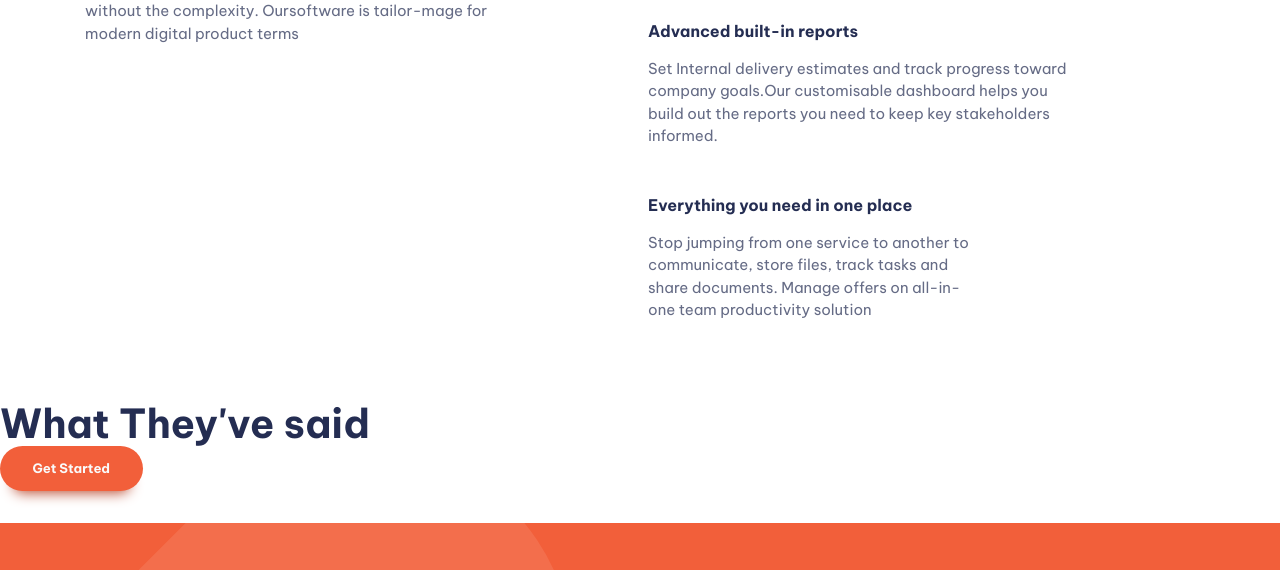
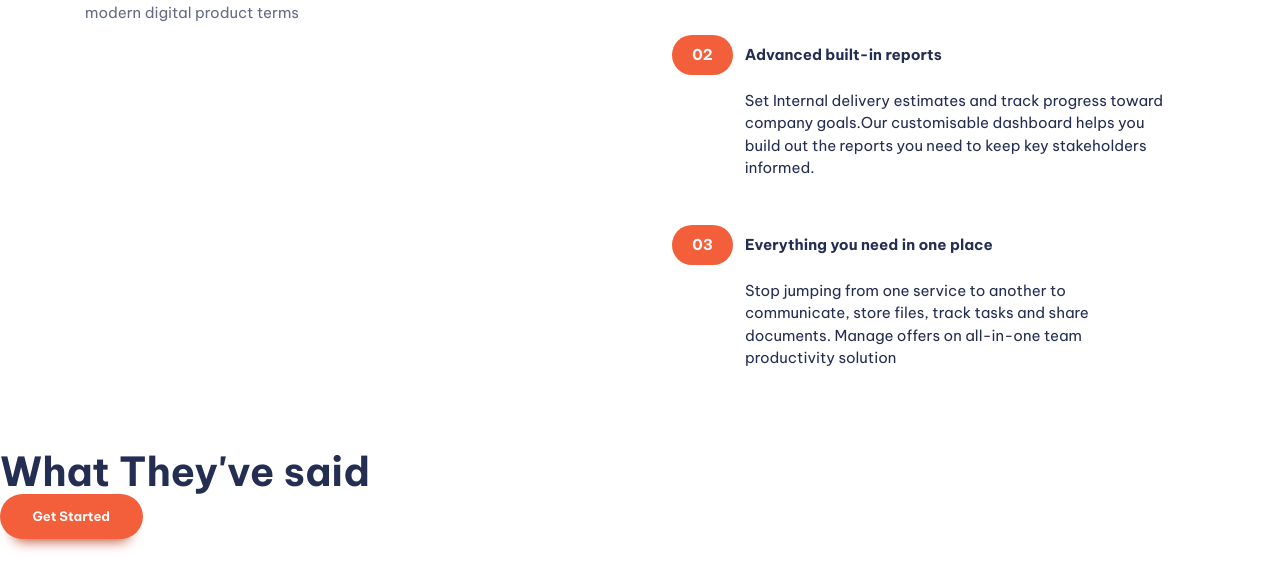
Before and after one commit to poorani11/fem-manage-landing-page, a website built with Vite: page index.html in a window 1280 px wide. Shown: the part 702-1272 px from the top of the page. Built offline with nearby package versions, Linux system fonts and the light colour scheme; files whose address does not match are found by name.

Commit message:
numbered lists

```diff
--- a/index.html
+++ b/index.html
@@ -82,7 +82,10 @@
       <section class="padding-block-900">
         <div class="container">
           <div class="even-columns">
-            <div class="flow">
+            <div
+              class="flow text-center-sm-only margin-bottom-700"
+              style="--flow-spacer: 1.5rem"
+            >
               <h2 class="fs-secondary-heading fw-bold">
                 What's different about Manage?
               </h2>
@@ -93,11 +96,13 @@
               </p>
             </div>
             <div>
-              <ul class="numbered-item | flow" role="list">
+              <ul class="numbered-items | flow" role="list">
                 <li>
                   <div class="flow" style="--flow-spacer: 1em">
-                    <h3 class="fs-600 fw-bold">Track company-wide progress</h3>
-                    <p data-width="wide">
+                    <h3 class="numbered-items__title | fs-600 fw-bold">
+                      Track company-wide progress
+                    </h3>
+                    <p class="numbered-items__body" data-width="wide">
                       See how your day-to-day tasks fit into the wider vision.Go
                       from tracking progress on the milestone level all the way
                       done to the smallest of details. Never lose sight of the
@@ -107,8 +112,10 @@
                 </li>
                 <li>
                   <div class="flow" style="--flow-spacer: 1em">
-                    <h3 class="fs-600 fw-bold">Advanced built-in reports</h3>
-                    <p data-width="wide">
+                    <h3 class="numbered-items__title |fs-600 fw-bold">
+                      Advanced built-in reports
+                    </h3>
+                    <p class="numbered-items__body" data-width="wide">
                       Set Internal delivery estimates and track progress toward
                       company goals.Our customisable dashboard helps you build
                       out the reports you need to keep key stakeholders
@@ -118,10 +125,10 @@
                 </li>
                 <li>
                   <div class="flow" style="--flow-spacer: 1em">
-                    <h3 class="fs-600 fw-bold">
+                    <h3 class="numbered-items__title |fs-600 fw-bold">
                       Everything you need in one place
                     </h3>
-                    <p>
+                    <p class="numbered-items__body" data-width="wide">
                       Stop jumping from one service to another to communicate,
                       store files, track tasks and share documents. Manage
                       offers on all-in-one team productivity solution
--- a/style.css
+++ b/style.css
@@ -1,7 +1,7 @@
 :root {
   --clr-accent-500: hsl(12, 60%, 45%);
   --clr-accent-400: hsl(12, 88%, 59%);
-  --clr-accent-300: hsl(13, 100%, 75%);
+  --clr-accent-300: hsl(13, 100%, 90%);
 
   --clr-primary-400: hsl(228, 39%, 23%);
 
@@ -380,6 +380,75 @@ input:where([type="text"], [type="email"]) {
   opacity: 0.1;
 }
 
+/*Numbered Items*/
+.numbered-items {
+  counter-reset: count;
+  width: fit-content;
+  margin-inline: auto;
+}
+
+.numbered-items li {
+  counter-increment: count;
+}
+
+.numbered-items div {
+  display: grid;
+  position: relative;
+  align-items: center;
+  column-gap: var(--size-300);
+  grid-template-columns: min-content 1fr;
+}
+
+.numbered-items__title {
+  grid-row: 1/2;
+  grid-column: 2/3;
+  line-height: 1;
+}
+
+.numbered-items__body {
+  grid-column: 1/-1;
+}
+
+@media (min-width:30em) {
+  .numbered-items__body {
+    grid-column: 2/-1;
+  }
+}
+
+.numbered-items div::after, .numbered-items div::before {
+  height: 40px;
+}
+
+.numbered-items div::before {
+  content: "0"counter(count);
+  display: flex;
+  align-items: center;
+  background-color: var(--clr-accent-400);
+  color: var(--clr-neutral-100);
+  font-weight: var(--fw-bold);
+  padding: 0 var(--size-500);
+  border-radius: 100vw;
+  grid-row: 1/2;
+  grid-column: 1/2;
+
+}
+
+@media (max-width:30em) {
+  .numbered-items div::after {
+    content: "";
+    position: block;
+    z-index: -1;
+    border-radius: 100vw 0 0 100vw;
+    grid-column: 1/-1;
+    grid-row: 1/2;
+    background: var(--clr-accent-300);
+    box-shadow: 5em 0 0 var(--clr-accent-300);
+  }
+}
+
+
+
+
 /* Utility Classes*/
 
 .visually-hidden {
@@ -481,6 +550,10 @@ input:where([type="text"], [type="email"]) {
   padding-block: var(--size-700);
 }
 
+.margin-bottom-700 {
+  margin-block-end: var(--size-700)
+}
+
 .display-sm-none {
   display: none;
 }
@@ -528,3 +601,21 @@ input:where([type="text"], [type="email"]) {
 :where(.flow :not(:first-child)) {
   margin-top: var(--flow-spacer, 3em);
 }
+
+.text-center {
+  text-align: center;
+}
+
+.text-center p {
+  margin-inline: auto;
+}
+
+@media (max-width:50em) {
+  .text-center-sm-only {
+    text-align: center;
+  }
+
+  .text-center-sm-only p {
+    margin-inline: auto;
+  }
+}
```
